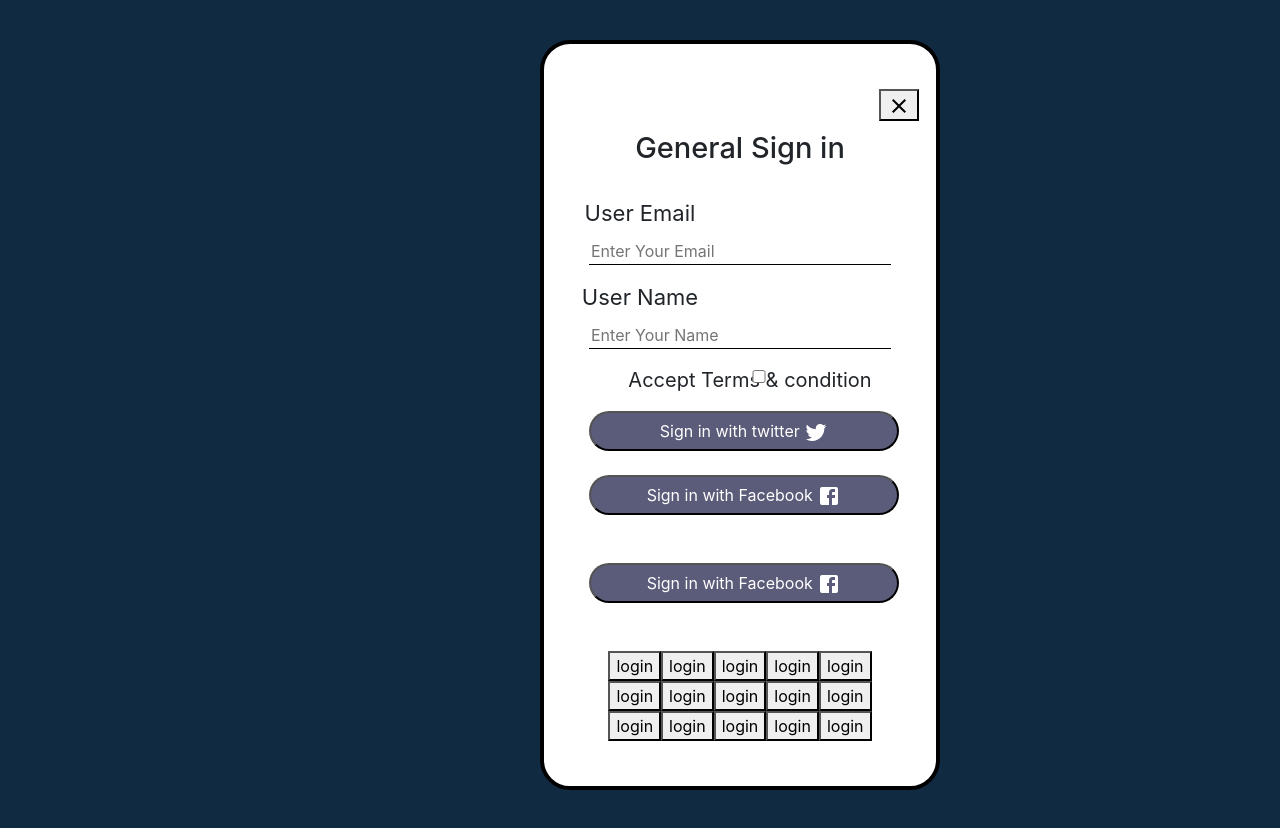
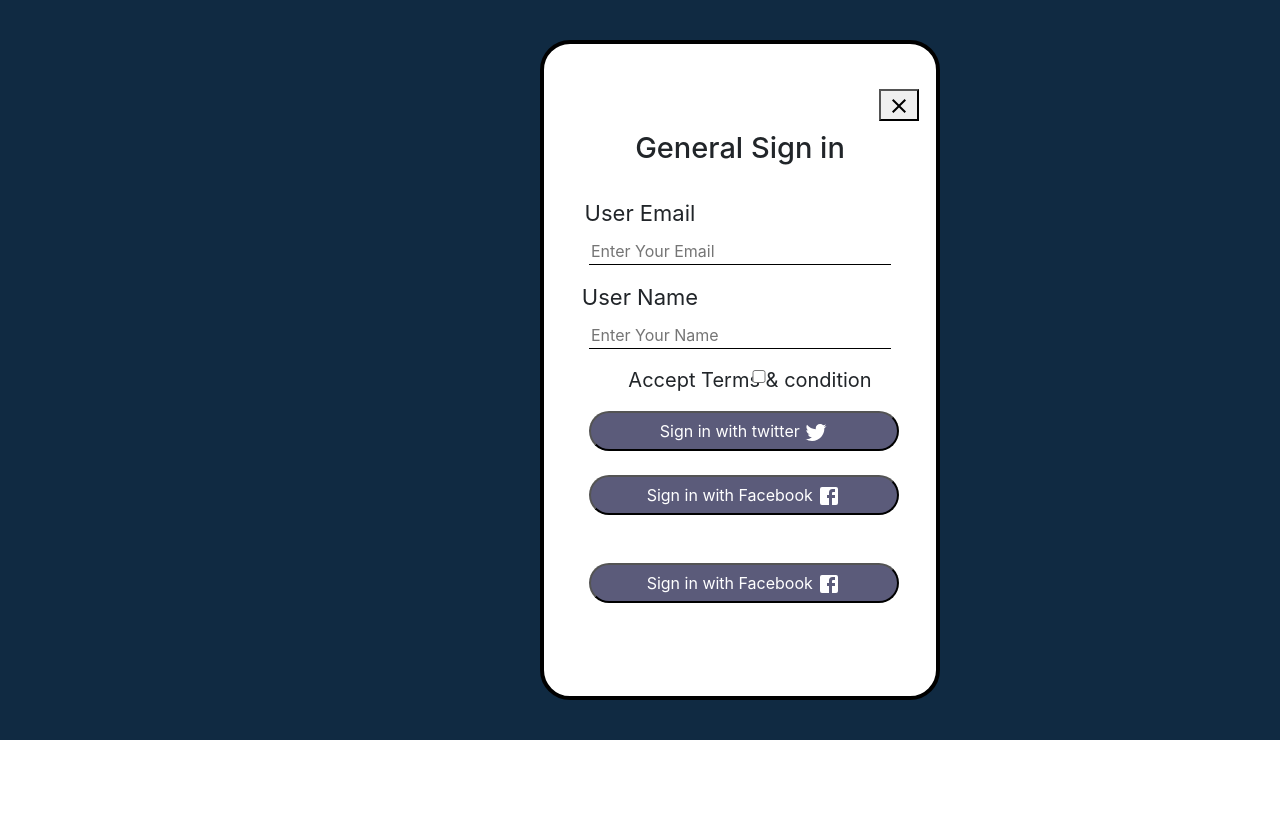
Before and after one commit to Yahiya-Zahour/pickupbiz, a React (Create React App) app: page / in a window 1280 px wide. After the commit the page ends 800 px from the top, so only its background shows below. Built offline with nearby package versions, Linux system fonts and the light colour scheme.

Commit message:
checking

```diff
--- a/src/Component/HeaderSection/MainBodyHeader/Practice.jsx
+++ b/src/Component/HeaderSection/MainBodyHeader/Practice.jsx
@@ -32,9 +32,7 @@
             <br/><br/><br/>
             <button className="google">Sign in with Facebook <FacebookIcon/> </button>
             <br/><br/><br/>
-  <button>login</button>
-  <button>login</button><button>login</button><button>login</button><button>login</button><button>login</button><button>login</button><button>login</button><button>login</button><button>login</button><button>login</button><button>login</button><button>login</button><button>login</button><button>login</button>
-                </Form>
+               </Form>
             </div>
 
         );
```
